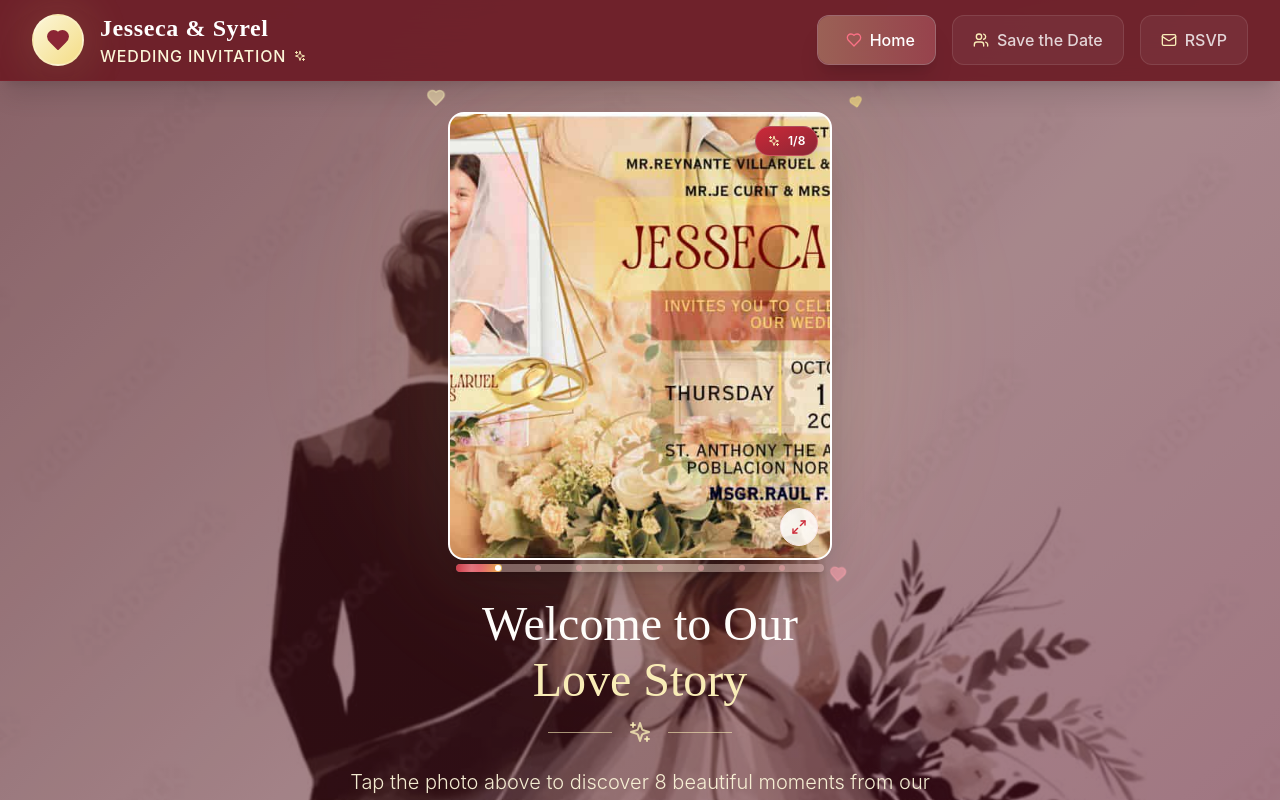
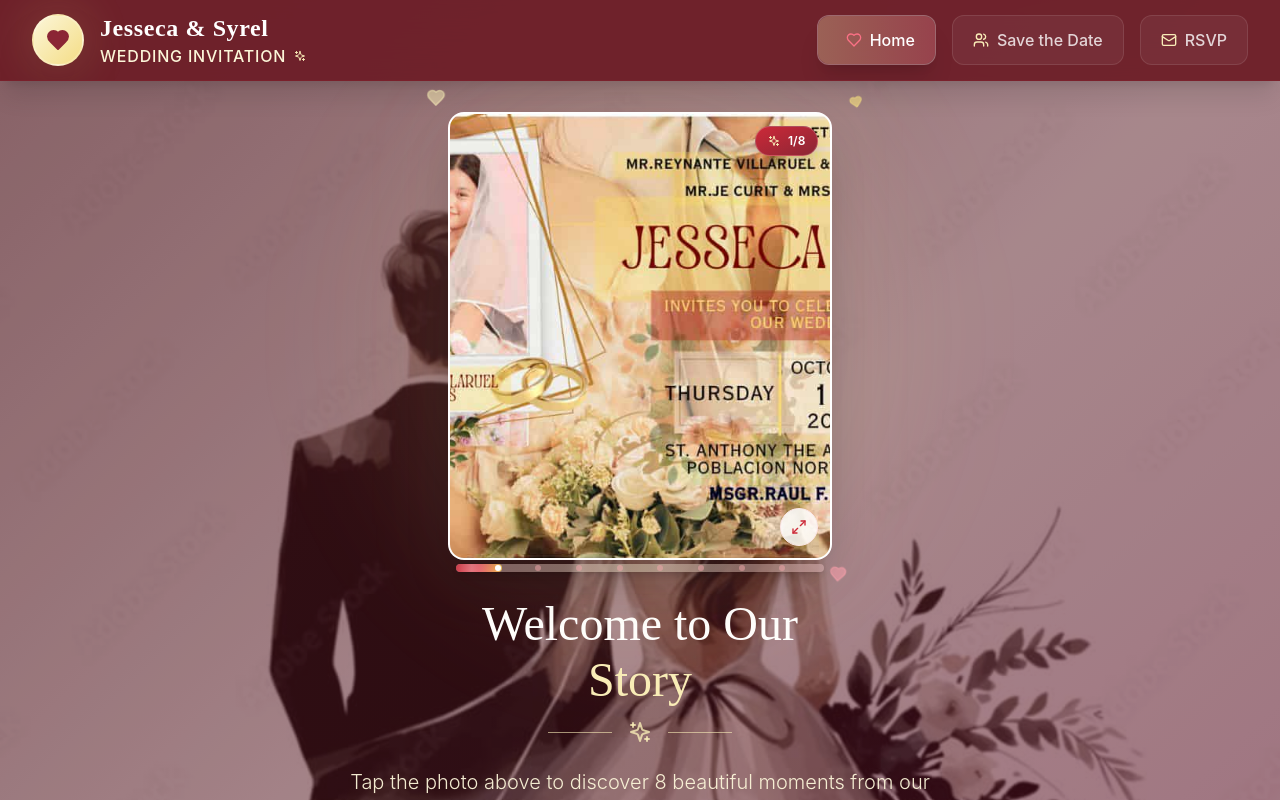
Before and after one commit to Autentico123/wedding-invitation, a React (Vite) app: page / in a window 1280 px wide. Shown: the top 800 px of the page. Built offline with nearby package versions, Linux system fonts and the light colour scheme.

Commit message:
fix: update text in welcome message for clarity in Wedding Invitation component

```diff
--- a/src/components/WeddingInvitation.jsx
+++ b/src/components/WeddingInvitation.jsx
@@ -251,9 +251,7 @@ const WeddingInvitation = () => {
               transition={{ duration: 0.8, delay: 1.2 }}
             >
               Welcome to Our
-              <span className="block text-khaki-300 mt-1 md:mt-2">
-                Love Story
-              </span>
+              <span className="block text-khaki-300 mt-1 md:mt-2">Story</span>
             </motion.h1>
 
             {/* Simple Elegant Divider - Mobile optimized */}
--- a/src/services/api.service.js
+++ b/src/services/api.service.js
@@ -9,6 +9,7 @@ const API_BASE_URL = import.meta.env.VITE_API_URL || "/api";
 class ApiService {
   /**
    * Submit RSVP to backend
+   *
    * @param {Object} rsvpData - RSVP form data
    * @returns {Promise<Object>} Response data
    */
```
